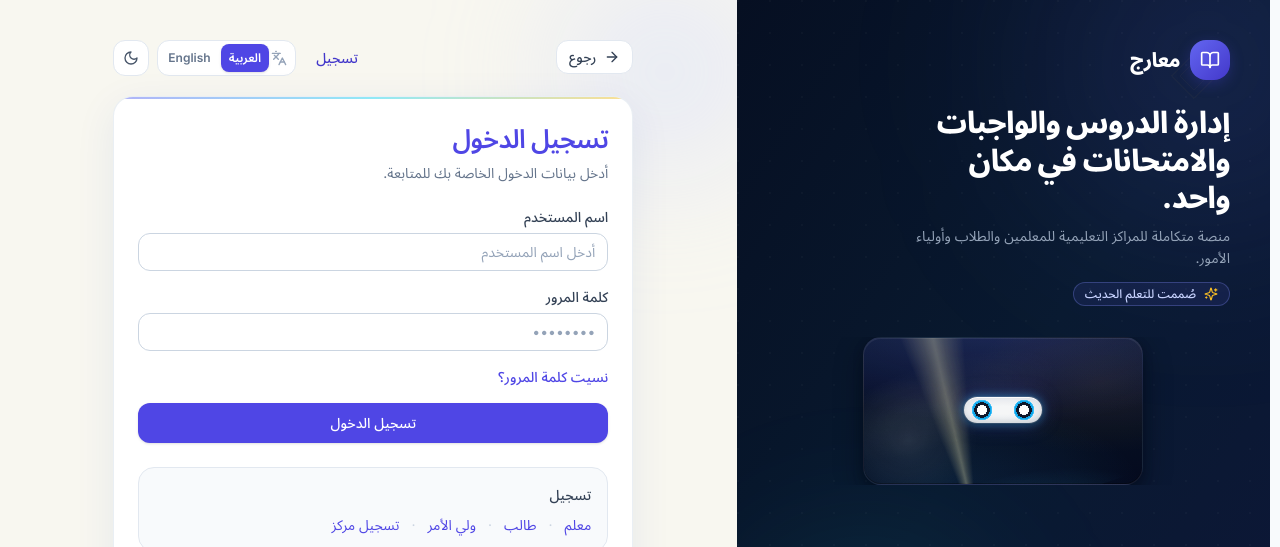
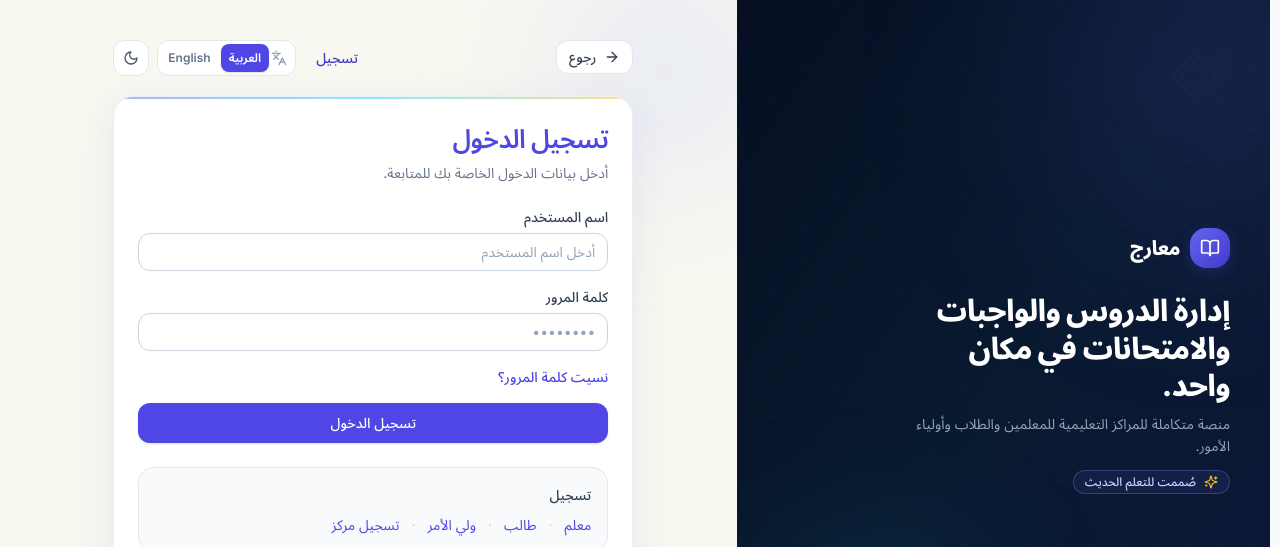
Before and after one commit to mostafa171nn-sketch/eslam-hamoksh, a Next.js app in the folder frontend/: page /login in a window 1280 px wide. Shown: the top 547 px of the page. Built offline with nearby package versions, Linux system fonts and the light colour scheme; no server answers.

Commit message:
Remove login hero animated visual and footer CTA/brand blocks

```diff
--- a/frontend/app/globals.css
+++ b/frontend/app/globals.css
@@ -1077,182 +1077,6 @@ body {
   }
 }
 
-/* ============================================================
-   Login hero decorative visual — .container flashlight + eyes
-   Scoped to .login-hero-visual to avoid overwriting Tailwind's
-   global .container utility. Visual uses exact HTML:
-   <div class="container"></div>
-   and exact selectors/CSS contract:
-   .container, .container:before, .container:after,
-   @keyframes flashlight, @keyframes eyes
-   but scoped under .login-hero-visual for safety so other pages
-   and Tailwind's container are never affected. A .login-visual-container
-   alias is also provided with identical behavior if the global
-   .container clash is detected.
-   - Decorative only, underneath "Built for modern learning"
-   - Not a loader, not blocking (pointer-events:none)
-   - Stays inside left/hero, centered, responsive, no overflow
-   ============================================================ */
-.login-hero-visual {
-  display: flex;
-  justify-content: center;
-  align-items: center;
-  width: 100%;
-  max-width: 100%;
-  margin-top: 1.75rem;
-  margin-inline: auto;
-  box-sizing: border-box;
-  pointer-events: none;
-  overflow: hidden;
-  min-width: 0;
-}
-.login-hero-visual .login-visual-wrapper {
-  display: flex;
-  justify-content: center;
-  align-items: center;
-  width: 100%;
-  max-width: 100%;
-  min-width: 0;
-  box-sizing: border-box;
-  pointer-events: none;
-}
-
-/* Scoped .container — preserves exact visual/animation contract */
-.login-hero-visual .container,
-.login-visual-container {
-  position: relative;
-  display: block;
-  width: min(280px, 82vw);
-  max-width: 100%;
-  height: clamp(110px, 14vw, 148px);
-  box-sizing: border-box;
-  border-radius: 18px;
-  overflow: hidden;
-  flex-shrink: 0;
-  background:
-    radial-gradient(ellipse 420px 180px at 50% -15%, rgba(99,102,241,0.18) 0%, transparent 60%),
-    radial-gradient(ellipse 300px 140px at 30% 105%, rgba(56,189,248,0.12) 0%, transparent 65%),
-    radial-gradient(ellipse 220px 120px at 85% 30%, rgba(245,158,11,0.08) 0%, transparent 60%),
-    linear-gradient(180deg, #0e1b36 0%, #0a1430 28%, #060f22 62%, #040a1e 100%);
-  border: 1px solid rgba(255,255,255,0.07);
-  box-shadow:
-    inset 0 1px 0 rgba(255,255,255,0.08),
-    inset 0 -1px 0 rgba(0,0,0,0.35),
-    0 10px 28px rgba(2,8,20,0.45),
-    0 4px 10px rgba(2,8,20,0.35);
-  pointer-events: none;
-}
-
-.login-hero-visual .container::before,
-.login-visual-container::before {
-  content: "";
-  position: absolute;
-  inset: -22% -34%;
-  background:
-    radial-gradient(ellipse 120px 110px at 42% 52%, rgba(255,255,255,0.10) 0%, rgba(255,255,255,0.06) 18%, transparent 58%),
-    conic-gradient(from -12deg at 50% 102%, transparent 0deg, rgba(255,244,180,0.00) 8deg, rgba(255,244,180,0.21) 14deg, rgba(255,248,190,0.34) 17deg, rgba(255,244,180,0.20) 20deg, transparent 26deg, transparent 360deg),
-    radial-gradient(ellipse 240px 90px at 50% 112%, rgba(99,102,241,0.22) 0%, rgba(56,189,248,0.14) 32%, transparent 72%),
-    radial-gradient(ellipse 180px 60px at 50% 40%, rgba(255,255,255,0.06) 0%, transparent 70%);
-  filter: blur(0.15px) saturate(1.05);
-  animation: flashlight 3.6s cubic-bezier(0.45, 0.05, 0.55, 0.95) infinite;
-  transform-origin: 50% 102%;
-  pointer-events: none;
-  will-change: transform, opacity;
-  box-sizing: border-box;
-}
-
-.login-hero-visual .container::after,
-.login-visual-container::after {
-  content: "";
-  position: absolute;
-  left: 50%;
-  top: 49%;
-  width: 78px;
-  height: 26px;
-  transform: translate(-50%, -50%);
-  background:
-    radial-gradient(circle 10px at 18px 13px, #ffffff 0 4.2px, #f8fafc 4.3px 5px, #0f172a 5.1px 7.8px, #0ea5e9 7.9px 9.2px, #38bdf8 9.3px 10px, transparent 10.5px),
-    radial-gradient(circle 10px at 60px 13px, #ffffff 0 4.2px, #f8fafc 4.3px 5px, #0f172a 5.1px 7.8px, #0ea5e9 7.9px 9.2px, #38bdf8 9.3px 10px, transparent 10.5px),
-    radial-gradient(ellipse 74px 22px at 50% 50%, rgba(255,255,255,0.96) 0% 18%, rgba(248,250,252,0.94) 45%, rgba(226,232,240,0.92) 100%);
-  background-repeat: no-repeat;
-  border-radius: 9999px;
-  box-shadow:
-    0 0 0 1px rgba(255,255,255,0.12),
-    0 1px 3px rgba(2,8,20,0.45),
-    0 0 10px rgba(56,189,248,0.55),
-    0 0 22px rgba(99,102,241,0.32),
-    inset 0 1px 0 rgba(255,255,255,0.9),
-    inset 0 -2px 4px rgba(15,23,42,0.08);
-  animation: eyes 3.6s ease-in-out infinite;
-  pointer-events: none;
-  will-change: transform, opacity;
-  box-sizing: border-box;
-}
-
-@media (max-width: 1024px) {
-  .login-hero-visual { margin-top: 1.25rem; }
-  .login-hero-visual .container,
-  .login-visual-container {
-    width: min(260px, 78vw);
-    height: clamp(100px, 18vw, 132px);
-    border-radius: 16px;
-  }
-}
-@media (max-width: 640px) {
-  .login-hero-visual { margin-top: 1rem; }
-  .login-hero-visual .container,
-  .login-visual-container {
-    width: min(240px, 88vw);
-    height: clamp(92px, 24vw, 118px);
-  }
-  .login-hero-visual .container::after,
-  .login-visual-container::after {
-    width: 70px;
-    height: 24px;
-    background:
-      radial-gradient(circle 9px at 16px 12px, #ffffff 0 3.8px, #f8fafc 3.9px 4.6px, #0f172a 4.7px 7.2px, #0ea5e9 7.3px 8.6px, #38bdf8 8.7px 9px, transparent 9.5px),
-      radial-gradient(circle 9px at 54px 12px, #ffffff 0 3.8px, #f8fafc 3.9px 4.6px, #0f172a 4.7px 7.2px, #0ea5e9 7.3px 8.6px, #38bdf8 8.7px 9px, transparent 9.5px),
-      radial-gradient(ellipse 66px 20px at 50% 50%, rgba(255,255,255,0.96) 0% 18%, rgba(248,250,252,0.94) 45%, rgba(226,232,240,0.92) 100%);
-  }
-}
-
-@keyframes flashlight {
-  0% { transform: rotate(-18deg) translateX(-6%) translateY(0%); opacity: 0.92; }
-  12% { transform: rotate(-16deg) translateX(-4%) translateY(1%); opacity: 0.95; }
-  25% { transform: rotate(14deg) translateX(4%) translateY(0%); opacity: 1; }
-  35% { transform: rotate(8deg) translateX(2%) translateY(-1%); opacity: 0.97; }
-  40% { transform: rotate(-8deg) translateX(-2%) translateY(0%); opacity: 0.94; }
-  48% { transform: rotate(-10deg) translateX(-3%) translateY(1%); opacity: 0.92; }
-  55% { transform: rotate(10deg) translateX(3%) translateY(0%); opacity: 0.98; }
-  62% { transform: rotate(6deg) translateX(1.5%) translateY(-0.5%); opacity: 0.96; }
-  70% { transform: rotate(-12deg) translateX(-4%) translateY(0%); opacity: 0.93; }
-  78% { transform: rotate(-4deg) translateX(-1%) translateY(0.5%); opacity: 0.95; }
-  85% { transform: rotate(6deg) translateX(2%) translateY(0%); opacity: 0.97; }
-  92% { transform: rotate(-14deg) translateX(-5%) translateY(1%); opacity: 0.94; }
-  100% { transform: rotate(-18deg) translateX(-6%) translateY(0%); opacity: 0.92; }
-}
-
-@keyframes eyes {
-  0%, 7%, 46%, 48%, 100% { transform: translate(-50%, -50%) scaleY(1) translateX(0); opacity: 1; }
-  8%, 9.5% { transform: translate(-50%, -50%) scaleY(0.10) translateX(0); opacity: 0.92; }
-  46.5%, 47.2% { transform: translate(-50%, -50%) scaleY(0.10) translateX(0); opacity: 0.92; }
-  22% { transform: translate(-50%, -52%) scaleY(1) translateX(-1.5px); }
-  28% { transform: translate(-50%, -52%) scaleY(1) translateX(-1.5px); }
-  52% { transform: translate(-50%, -48%) scaleY(1) translateX(2px); }
-  58% { transform: translate(-50%, -48%) scaleY(1) translateX(2px); }
-  65% { transform: translate(-50%, -50%) scaleY(1) translateX(0.5px); }
-  75% { transform: translate(-50%, -50%) scaleY(1) translateX(0); }
-}
-
-@media (prefers-reduced-motion: reduce) {
-  .login-hero-visual .container::before,
-  .login-visual-container::before,
-  .login-hero-visual .container::after,
-  .login-visual-container::after {
-    animation: none !important;
-  }
-}
-
 /* Prevent any flex/grid child from forcing overflow */
 .min-w-0 {
   min-width: 0;
--- a/frontend/src/components/auth/StudentAuthShell.tsx
+++ b/frontend/src/components/auth/StudentAuthShell.tsx
@@ -13,8 +13,6 @@ export interface StudentLoginShellProps {
   back?: boolean | string;
   flipTo?: string;
   flipLabel?: string;
-  /** Show flashlight+eyes decorative visual underneath "Built for modern learning". Only for /login. */
-  showVisual?: boolean;
 }
 
 export function StudentLoginShell({
@@ -24,7 +22,6 @@ export function StudentLoginShell({
   back = true,
   flipTo,
   flipLabel,
-  showVisual = false,
 }: StudentLoginShellProps) {
   const { t, dir } = useT();
   return (
@@ -54,7 +51,7 @@ export function StudentLoginShell({
         </div>
 
         {/* Brand */}
-        <div className="relative z-10 p-10 pt-10 pb-6">
+        <div className="relative z-10 flex flex-1 flex-col justify-center p-10 py-12">
           <Link href="/" className="flex items-center gap-2.5" aria-label="Maarej home">
             <span className="flex h-10 w-10 items-center justify-center rounded-xl bg-gradient-to-br from-brand-500 to-brand-700 shadow-brand">
               <BookOpen className="h-5 w-5 text-white" />
@@ -69,14 +66,6 @@ export function StudentLoginShell({
               {t('authTaglineBadge')}
             </div>
           </div>
-          {/* Decorative visual — scoped .container flashlight+eyes underneath "Built for modern learning" — login only */}
-          {showVisual && (
-            <div className="login-hero-visual" aria-hidden="true">
-              <div className="login-visual-wrapper">
-                <div className="container"></div>
-              </div>
-            </div>
-          )}
         </div>
 
         <div className="relative z-10 mt-auto px-10 pb-8 pt-6">
--- a/frontend/src/views/auth/LoginPage.tsx
+++ b/frontend/src/views/auth/LoginPage.tsx
@@ -45,7 +45,7 @@ export default function LoginPage() {
   };
 
   return (
-      <StudentLoginShell title={t('login')} subtitle={t('enterCredentials')} back={true} flipTo="/register/student" flipLabel={t('register')} showVisual>
+      <StudentLoginShell title={t('login')} subtitle={t('enterCredentials')} back={true} flipTo="/register/student" flipLabel={t('register')}>
         <form onSubmit={submit} className="space-y-4">
         <InlineError message={serverError} />
         <Input
```
